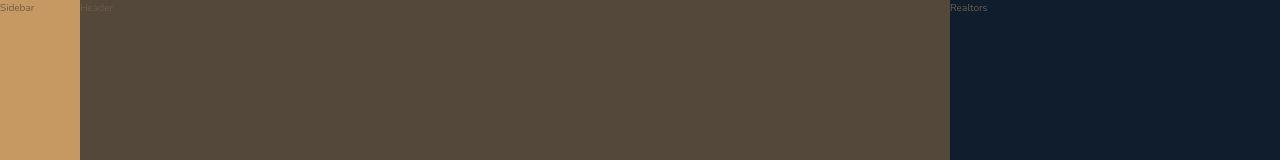
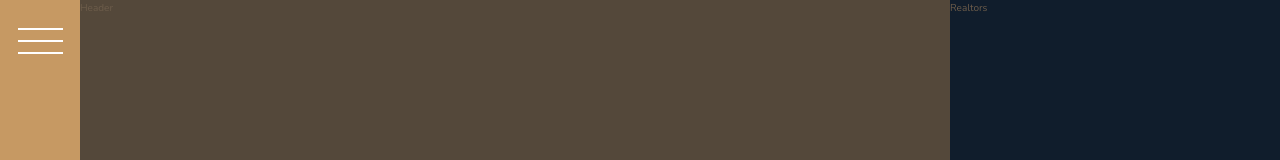
Before and after one commit to mikiasgv/grid-layout, a Vue app: page / in a window 1280 px wide. Shown: the top 160 px of the page. Built offline with nearby package versions, Linux system fonts and the light colour scheme.

Commit message:
Implementing sidebar

```diff
--- a/src/assets/sass/_sidebar.scss
+++ b/src/assets/sass/_sidebar.scss
@@ -2,4 +2,35 @@
   background-color: $color-primary;
   grid-column: side-start / side-end;
   grid-row: 1 / -1;
+
+  display: flex;
+  justify-content: center;
 }
+
+.nav-btn {
+  border: none;
+  border-radius: 0;
+
+  background-color: #fff;
+  height: 2px;
+  width: 4.5rem;
+  margin-top: 4rem;
+
+  &::before,
+  &::after {
+    background-color: #fff;
+    height: 2px;
+    width: 4.5rem;
+    margin-top: 4rem;
+    content: "";
+    display: block;
+    margin: 0;
+  }
+
+  &::before {
+    transform: translateY(-1.2rem);
+  }
+  &::after {
+    transform: translateY(1rem);
+  }
+}
--- a/src/components/SidebarComponent.vue
+++ b/src/components/SidebarComponent.vue
@@ -1,5 +1,7 @@
 <template>
-  <div class="sidebar">Sidebar</div>
+  <div class="sidebar">
+      <button class="nav-btn"></button>
+  </div>
 </template>
 
 <script>
```
